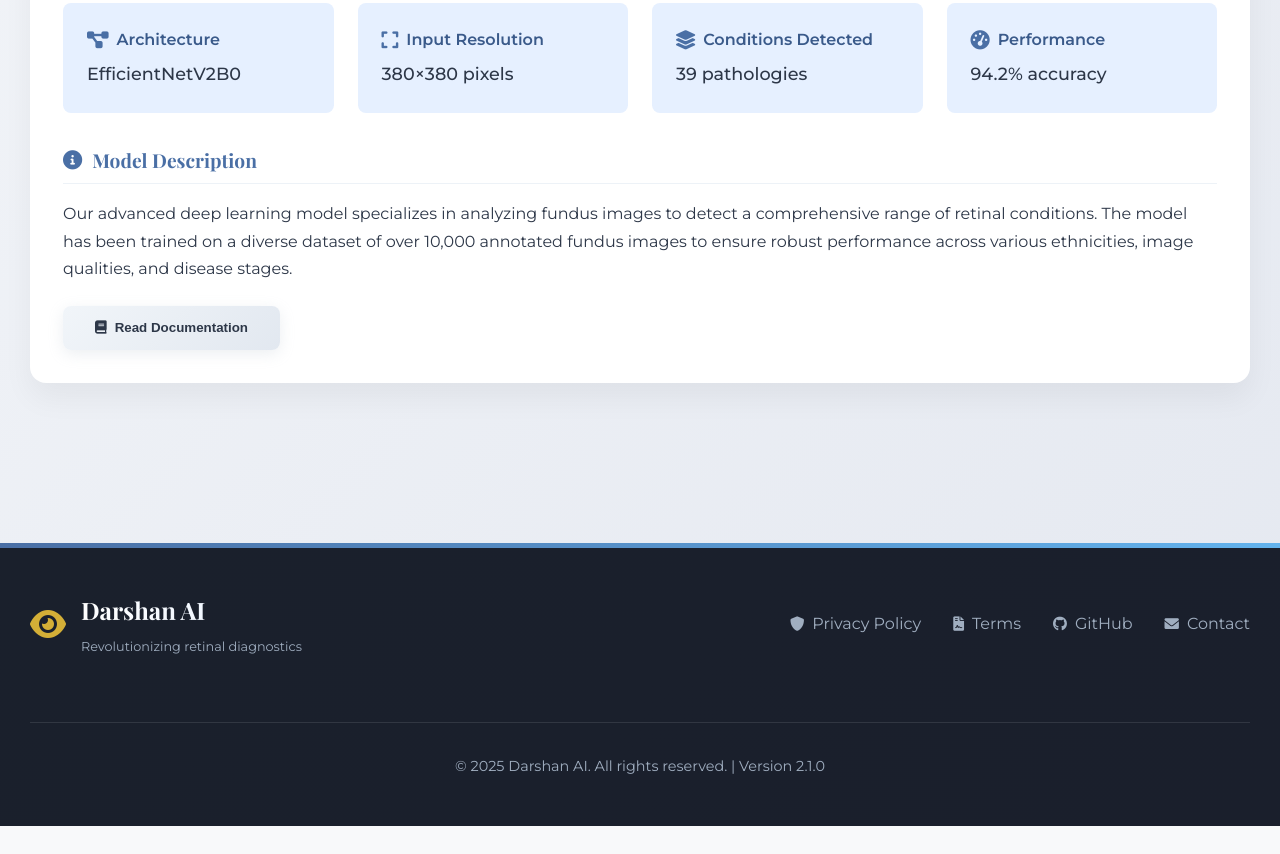
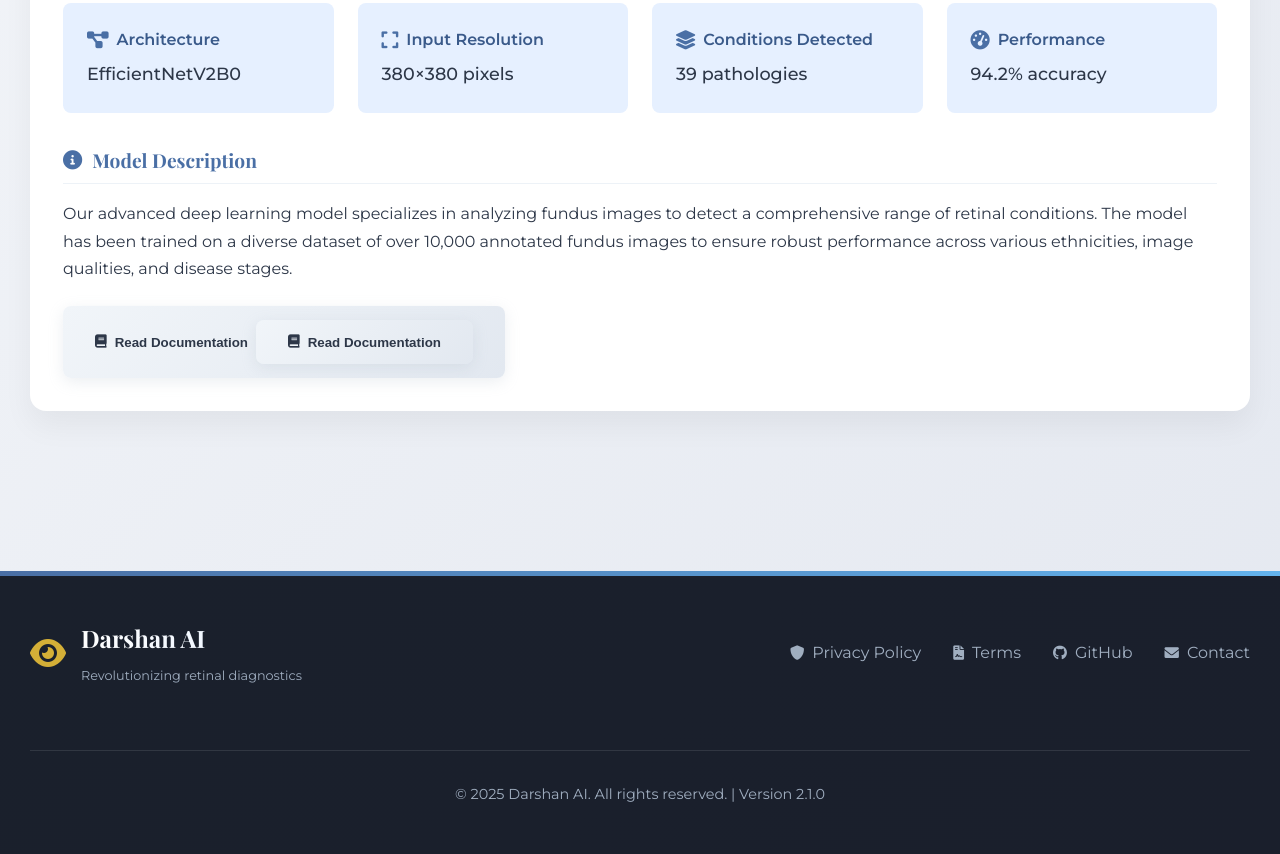
Before and after one commit to kuldeepkrjha/Darshan, a plain HTML site: page index.html in a window 1280 px wide. Shown: the part 911-1765 px from the top of the page. Before the commit the page ends 1737 px from the top, so only its background shows below. Drawn offline with nearby package versions, Linux system fonts and the light colour scheme.

Commit message:
Update index.html

```diff
--- a/index.html
+++ b/index.html
@@ -1012,7 +1012,11 @@
                         <p>Our advanced deep learning model specializes in analyzing fundus images to detect a comprehensive range of retinal conditions. The model has been trained on a diverse dataset of over 10,000 annotated fundus images to ensure robust performance across various ethnicities, image qualities, and disease stages.</p>
 
                         <div style="margin-top: 1.5rem;">
-                            <button class="btn btn-secondary"><i class="fas fa-book"></i> Read Documentation</button>
+                            <button class="btn btn-secondary"><i class="fas fa-book"></i> Read Documentation
+                            <a href="https://github.com/kuldeepkrjha/Darshan_api" target="_blank" class="btn btn-secondary">
+  <i class="fas fa-book"></i> Read Documentation
+</a>
+</button>
                         </div>
                     </div>
                 </div>
```
